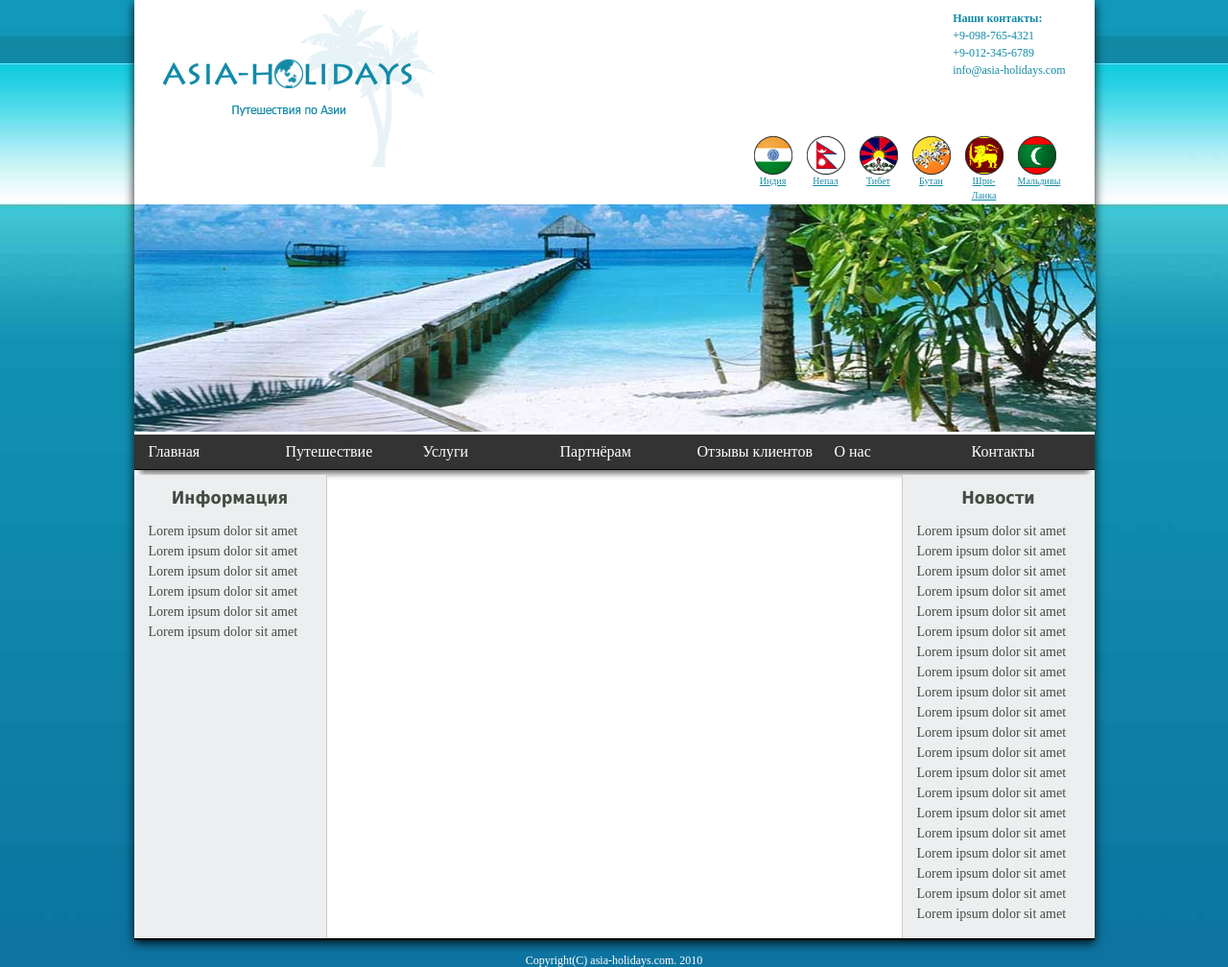
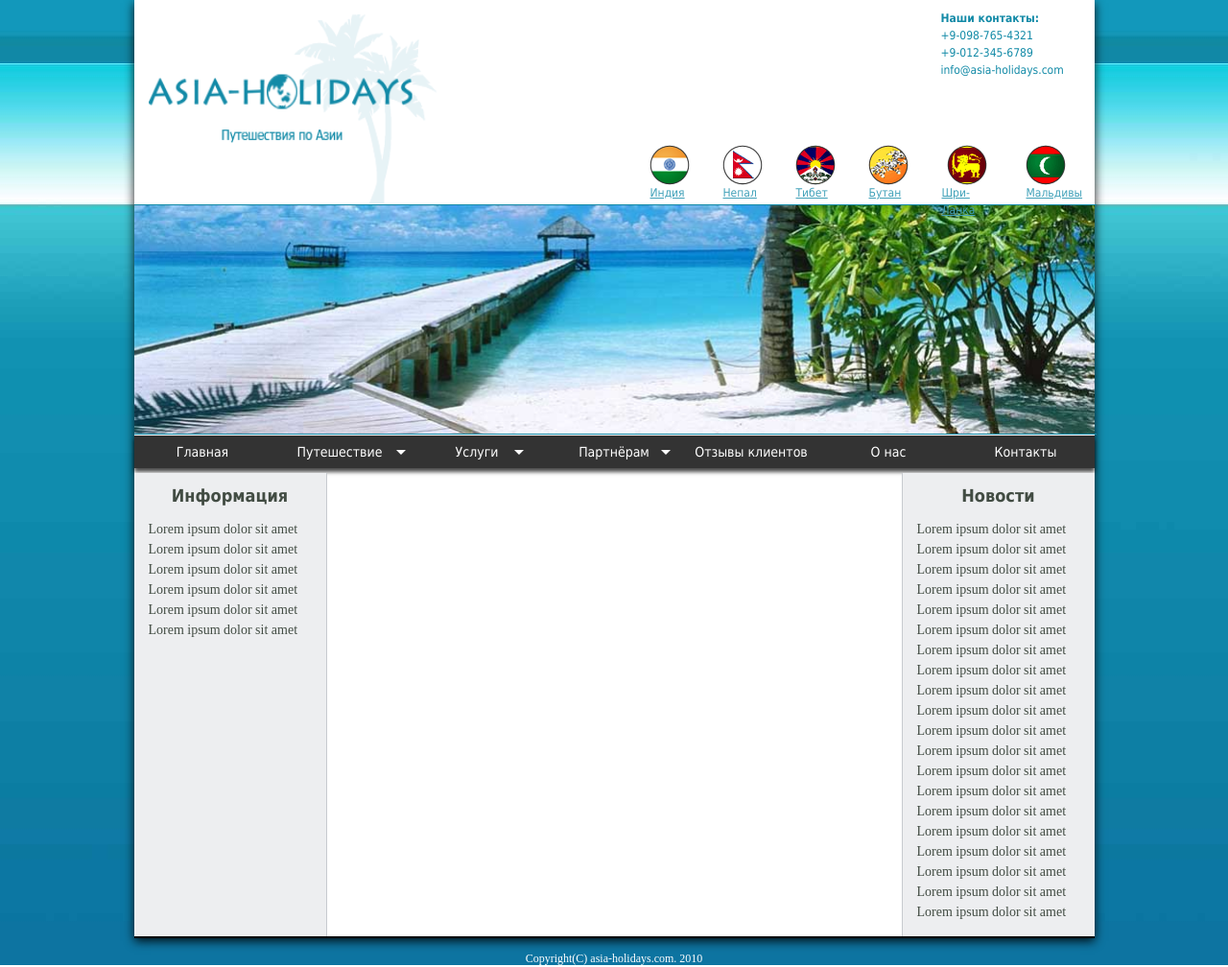
Before and after one commit to miamr33/4lesson, a plain HTML site: page index.html in a window 1280 px wide. Shown: the whole page at 96% size. Drawn offline with Linux system fonts and the light colour scheme.

Commit message:
commit has been changed

```diff
--- a/css/style.css
+++ b/css/style.css
@@ -1,11 +1,10 @@
 body {
     background: url(../img/fon.jpg);
     height: 1000px;
-    font-family: "Tahoma Regular"
 }
 .page {
     width: 1001px;
-    height: 978px;
+    height: 976px;
     margin-left: auto;
     margin-right: auto;
     box-shadow: 0 3px 10px rgba(0,0,0,0.9);
@@ -13,112 +12,184 @@ body {
     background-color: white;
 }
 .photo {
-    width: 1002px;
+    width: 1003px;
+    height: 238px;
+    border-top: 1px solid #128aa7;
+    border-bottom: 1px solid #128aa7;
+    margin-bottom: 1px;
+}
+.photo img {
+    width: 1001px;
+    height: 238px;
 }
 
 /*HEADER*/
 
-.logo {
-    padding: 10px 0 0 30px;
-    height: 169px;
+.logo img {
+    padding: 15px 0 0 15px;
+    height: 197px;
     width: 300px;
+    margin-bottom: -2px;
+}
+.info {
+    float: right;
 }
 .contacts {
+    width: 130px;
+    margin-left: 350px;
     font-size: 12px;
     color: #128aa7;
     padding: 10px 30px 0 0;
 }
-.contacts, .contries li {
-    float: right;
+.contacts, .countries li {
     line-height: 1.5;
+    font-family: "Tahoma";
 }
-.contries {
-    margin: -38px 25px 10px 0;
+.countries {
+	display:inline-block;
+	width: 485px;
+	margin:0;
+	box-shadow: none;
+	margin-top: 60px;
+    margin-left: 25px;
 }
-.contries li {
-    margin-right: 15px;
-
+.countries ul {
+	float: right;
+	margin-right: 15px;
 }
-.contries a {
-    font-size: 10px;
+.countries li {
+	display: inline-block;
+	width: 60px;
+	height: 60px;
+	position: relative;
+	margin-left: 12px;
 }
-.contries li a {
-    display: block;
-    text-align: center;
-    padding-top: 40px;
-    color: #128aa7;
-    background-position: center top;
+.countries a {
+	font-size: 12px;
+	color: #41a1b9;
+	position: absolute;
+	top: 50px;
+	left: 10px;
+}
+.countries li:nth-child(5) {
+	width: 72px;
+}
+.countries li:first-child {
+    background-image: url(../img/india.png);
     background-repeat: no-repeat;
-    width: 40px;
-    height: 32px;
-    }
-.contries .india a {
-    background-image: url(../img/india.png);
+	background-position: center center;
 }
-.contries .nepal a {
+.countries li:nth-child(2) {
     background-image: url(../img/nepal.png);
+    background-repeat: no-repeat;
+    background-position: center center;
 }
-.contries .tibet a {
+.countries li:nth-child(3) {
     background-image: url(../img/tibet.png);
+    background-repeat: no-repeat;
+    background-position: center center;
 }
-.contries .bhutan a {
+.countries li:nth-child(4) {
     background-image: url(../img/bhutan.png);
+    background-repeat: no-repeat;
+    background-position: center center;
 }
-.contries .shri_lanka a {
+.countries li:nth-child(5) {
     background-image: url(../img/shrilanka.png);
+    background-repeat: no-repeat;
+    background-position: center center;
 }
-.contries .maldivy a {
+.countries li:last-child {
     background-image: url(../img/maldivy.png);
+    background-repeat: no-repeat;
+    background-position: center center;
+}
+.countries a:hover {
+    color: blue;
 }
 
 /*CENTER_PANEL*/
 
 .submenu {
-    font: 14px Tahoma;
+    font-size: 14px;
+    font-family: "Tahoma";
 }
 .center_panel ul {
     display: block;
-    box-shadow: 0 10px 6px -6px #777;
+    box-shadow: 0 4px 4px rgba(0,0,0,0.7);
 }
 .center_panel ul:after {
     display: block;
     content: ' ';
     clear: both;
     float: none;
-    border-bottom: 1px solid black;
 }
 ul.menu > li {
     float: left;
     position: relative;
     width: 143px;
+    height: 33px;
+    border-bottom: 1px solid black;
 }
 ul.menu > li > a {
+    font-size: 14px;
+    text-align: center;
+    font-family: "Tahoma";
     display: block;
-    padding: 10px 5px 10px 15px;
+    padding: 10px 0 10px ;
     color: white;
     background-color: #333333;
     text-decoration: none;
 }
 ul.submenu {
-    display: none;
+    display: block;
     position: absolute;
     width: 143px;
-    top: 37px;
-    left: 0;
+    top: 35px;
+    left: -999999px;
     background-color: white;
 }
 ul.submenu > li {
+    padding-top: -2px;
     display: block;
 }
 ul.submenu > li > a {
+    font-size: 14px;
+    font-family: "Tahoma";
     display: block;
-    padding: 10px 5px 10px 15px;
+    text-align: center;
+    padding: 5px;
     color: white;
     background-color: #333333;
     text-decoration: none;
 }
 ul.menu > li:hover > ul.submenu {
     display: block;
+    left: 0;
+}
+.second:after{
+	content: '';
+    position: absolute;
+    left: 130px;
+	top: 15px;
+    border: 5px solid transparent;
+    border-top: 5px solid white;
+}
+.third:after {
+	content: '';
+    position: absolute;
+    left: 110px;
+	top: 15px;
+    border: 5px solid transparent;
+    border-top: 5px solid white;
+}
+.fourth:after {
+	content: '';
+    position: absolute;
+    left: 120px;
+	top: 15px;
+    border: 5px solid transparent;
+    border-top: 5px solid white;
 }
 
 /*CONTENT*/
@@ -126,15 +197,23 @@ ul.menu > li:hover > ul.submenu {
 .content {
     width: 1001px;
     overflow: hidden;
+    color: #424c43;
+    position: relative;
 }
 .leftColumn {
+    width: 200px;
+    float: left;
     padding-bottom: 20000px;
     margin-bottom: -20000px;
     margin-top: 5px;
-    width: 200px;
-    float: left;
     background: #edeef0;
     border-right: 1px solid #c7cacf;
+}
+.centerColumn {
+    padding-bottom: 20000px;
+    margin-bottom: -20000px;
+    float: right;
+    width: 601px;
 }
 .rightColumn {
     padding-bottom: 20015px;
@@ -162,11 +241,10 @@ ul.menu > li:hover > ul.submenu {
     padding-left: 15px;
 }
 
-/*COPYRIGHT*/
-.copyright p {
+/*FOOTER*/
+.footer {
     text-align: center;
     color: white;
     font-size: 12px;
-    margin-top: 15px;
-    margin-bottom: 10px;
+    margin: 15px 0;
 }
--- a/index.html
+++ b/index.html
@@ -9,6 +9,7 @@
     <body>
         <div class="page">
             <div class="header">
+                <div class="info">
                     <div class="contacts">
                         <h4>Наши контакты:</h4>
                         <ul>
@@ -17,23 +18,26 @@
                             <li>info@asia-holidays.com</li>
                         </ul>
                     </div>
+                    <ul class="countries">
+                        <li><a href="#">Индия</a></li>
+                        <li><a href="#">Непал</a></li>
+                        <li><a href="#">Тибет</a></li>
+                        <li><a href="#">Бутан</a></li>
+                        <li><a href="#">Шри-Ланка</a></li>
+                        <li><a href="#">Мальдивы</a></li>
+                    </ul>
+                </div>
+            </div>
             <div class="logo">
                 <img src="img\asiaholidays.png" alt="Логотип">
             </div>
-                <ul class="contries">
-                    <li class="maldivy"><a href="#">Мальдивы</a></li>
-                    <li class="shri_lanka"><a href="#">Шри-Ланка</a></li>
-                    <li class="bhutan"><a href="#">Бутан</a></li>
-                    <li class="tibet"><a href="#">Тибет</a></li>
-                    <li class="nepal"><a href="#">Непал</a></li>
-                    <li class="india"><a href="#">Индия</a></li>
-                </ul>
+            <div class="photo">
+                <img src="img\photo.jpg">
             </div>
-            <img class ="photo" src="img\photo.jpg">
             <div class="center_panel">
                 <ul class="menu">
                     <li><a href="#">Главная</a></li>
-                    <li><a href="#">Путешествие</a>
+                    <li class="second"><a href="#">Путешествие</a>
                         <ul class="submenu">
                             <li><a href="#">Путешествие 1</a></li>
                             <li><a href="#">Путешествие 2</a></li>
@@ -42,14 +46,14 @@
                             <li><a href="#">Путешествие 5</a></li>
                         </ul>
                     </li>
-                    <li><a href="#">Услуги</a>
+                    <li class="third"><a href="#">Услуги</a>
                         <ul class="submenu">
                             <li><a href="#">Услуга 1</a></li>
                             <li><a href="#">Услуга 2</a></li>
                             <li><a href="#">Услуга 3</a></li>
                         </ul>
                     </li>
-                    <li><a href="#">Партнёрам</a>
+                    <li class="fourth"><a href="#">Партнёрам</a>
                         <ul class="submenu">
                             <li><a href="#">Партнёрам 1</a></li>
                             <li><a href="#">Партнёрам 2</a></li>
@@ -60,44 +64,33 @@
                     <li><a href="#">О нас</a></li>
                     <li><a href="#">Контакты</a></li>
                 </ul>
+                <div class="arrow-top"></div>
             </div>
             <div class="content">
                 <div class="leftColumn">
                     <h1>Информация</h1>
-                    <p>Lorem ipsum dolor sit amet</p>
-                    <p>Lorem ipsum dolor sit amet</p>
-                    <p>Lorem ipsum dolor sit amet</p>
-                    <p>Lorem ipsum dolor sit amet</p>
-                    <p>Lorem ipsum dolor sit amet</p>
-                    <p>Lorem ipsum dolor sit amet</p>
+                    <p>Lorem ipsum dolor sit amet Lorem ipsum dolor sit amet
+                    Lorem ipsum dolor sit amet Lorem ipsum dolor sit amet
+                    Lorem ipsum dolor sit amet Lorem ipsum dolor sit amet</p>
                 </div>
+                <div class="centerColumn"></div>
                 <div class="rightColumn">
                     <h1>Новости</h1>
-                    <p>Lorem ipsum dolor sit amet</p>
-                    <p>Lorem ipsum dolor sit amet</p>
-                    <p>Lorem ipsum dolor sit amet</p>
-                    <p>Lorem ipsum dolor sit amet</p>
-                    <p>Lorem ipsum dolor sit amet</p>
-                    <p>Lorem ipsum dolor sit amet</p>
-                    <p>Lorem ipsum dolor sit amet</p>
-                    <p>Lorem ipsum dolor sit amet</p>
-                    <p>Lorem ipsum dolor sit amet</p>
-                    <p>Lorem ipsum dolor sit amet</p>
-                    <p>Lorem ipsum dolor sit amet</p>
-                    <p>Lorem ipsum dolor sit amet</p>
-                    <p>Lorem ipsum dolor sit amet</p>
-                    <p>Lorem ipsum dolor sit amet</p>
-                    <p>Lorem ipsum dolor sit amet</p>
-                    <p>Lorem ipsum dolor sit amet</p>
-                    <p>Lorem ipsum dolor sit amet</p>
-                    <p>Lorem ipsum dolor sit amet</p>
-                    <p>Lorem ipsum dolor sit amet</p>
-                    <p>Lorem ipsum dolor sit amet</p>
+                    <p>Lorem ipsum dolor sit amet Lorem ipsum dolor sit amet
+                    Lorem ipsum dolor sit amet Lorem ipsum dolor sit amet
+                    Lorem ipsum dolor sit amet Lorem ipsum dolor sit amet
+                    Lorem ipsum dolor sit amet Lorem ipsum dolor sit amet
+                    Lorem ipsum dolor sit amet Lorem ipsum dolor sit amet
+                    Lorem ipsum dolor sit amet Lorem ipsum dolor sit amet
+                    Lorem ipsum dolor sit amet Lorem ipsum dolor sit amet
+                    Lorem ipsum dolor sit amet Lorem ipsum dolor sit amet
+                    Lorem ipsum dolor sit amet Lorem ipsum dolor sit amet
+                    Lorem ipsum dolor sit amet Lorem ipsum dolor sit amet</p>
                 </div>
             </div>
         </div>
-        <div class="copyright">
-            <p>Copyright(C) asia-holidays.com. 2010</p>
+        <div class="footer">
+            Copyright(C) asia-holidays.com. 2010
         </div>
     </body>
 </html>
```
Lines whose indentation alone changed are shown as unchanged.
